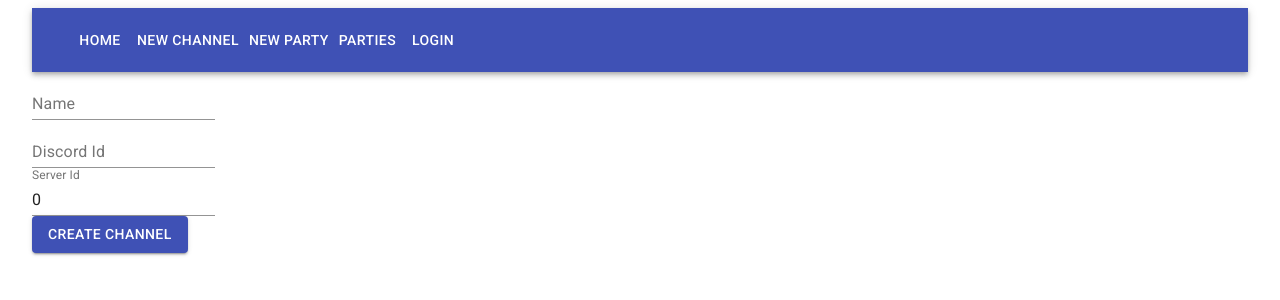
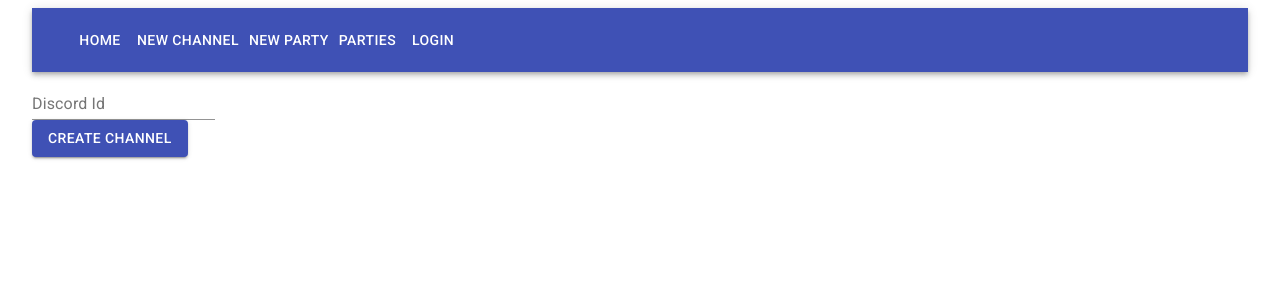
Before and after one commit to Natsku123/party-filler, a React (Create React App) app in the folder frontend/: page /#/channels/create in a window 1280 px wide. Shown: the top 300 px of the page. Built offline with nearby package versions, Linux system fonts and the light colour scheme; no server answers; the HTML template or start-up script is replaced by a standard one.

Commit message:
Clean channel form

```diff
--- a/frontend/src/components/ChannelForm.js
+++ b/frontend/src/components/ChannelForm.js
@@ -7,38 +7,24 @@ import {
 import channelService from '../services/channels'
 
 const ChannelForm = () => {
-  const [ name, setName ] = useState('')
   const [ discordId, setDiscordId ] = useState('')
-  const [ serverId, setServerId ] = useState(0)
-
 
   const createChannel = (event) => {
     event.preventDefault()
     const channelObj = {
       channel: {
-        name,
         discordId,
-        serverId,
       }
     }
 
     channelService.create(channelObj)
-
-    setName('')
     setDiscordId('')
-    setServerId(0)
   }
 
   return (
     <form onSubmit={createChannel}>
       <div>
-        <TextField label="Name" value={name} onChange={({target}) => setName(target.value)}/>
-      </div>
-      <div>
         <TextField label="Discord Id" value={discordId} onChange={({target}) => setDiscordId(target.value)}/>
-      </div>
-      <div>
-        <TextField label="Server Id" type='number' value={serverId} onChange={({target}) => setServerId(target.value)}/>
       </div>
       <Button variant='contained' color='primary' type='submit'>Create Channel</Button>
     </form>
```
